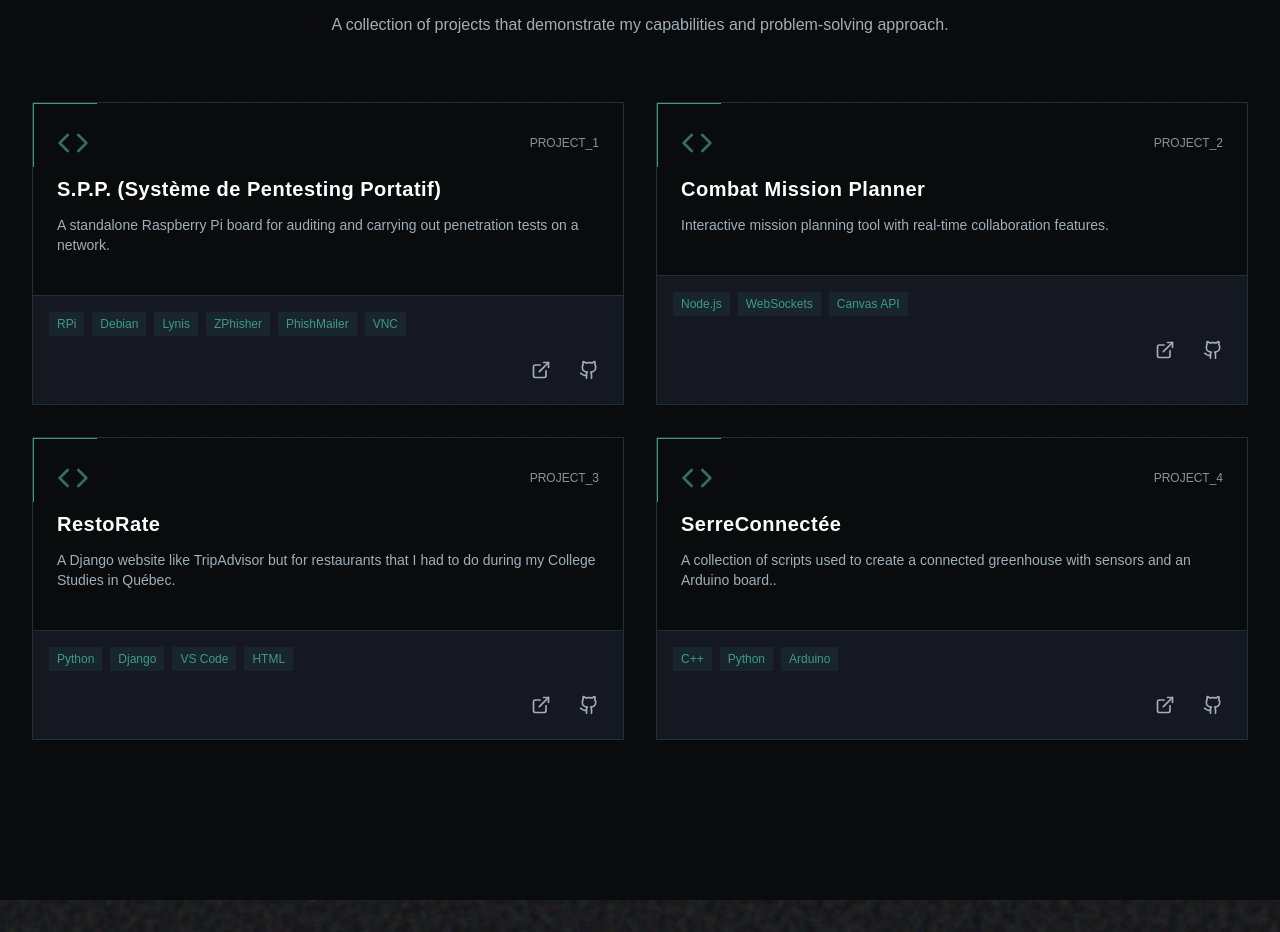
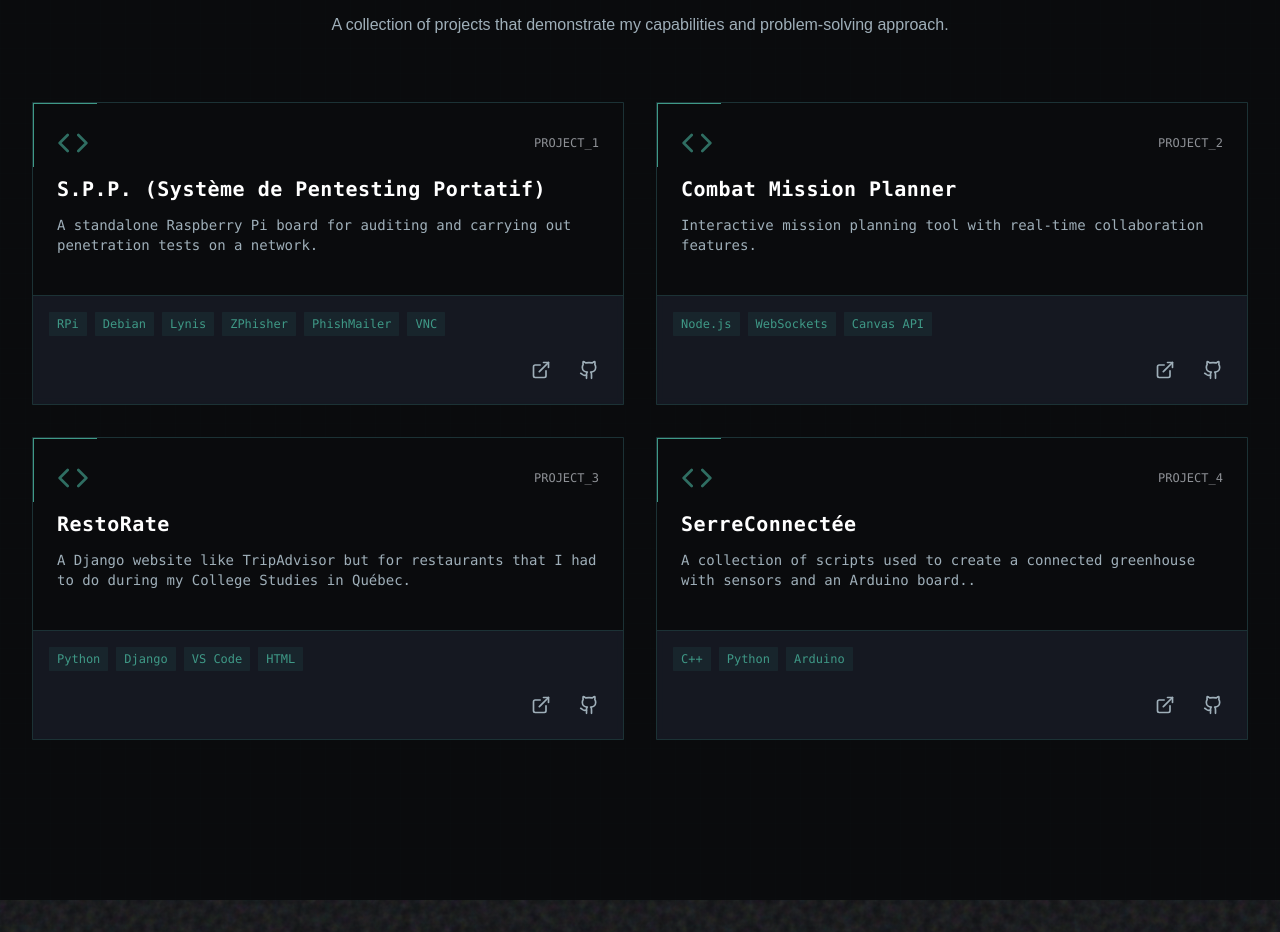
Before and after one commit to Coockiepickle/portfolio-mw-en, a React (Vite) app: page / in a window 1280 px wide. Shown: the part 1820-2752 px from the top of the page. Built offline with nearby package versions, Linux system fonts and the light colour scheme.

Commit message:
Add project animation
Implement an animation for project titles, displaying characters one by one on hover, similar to a hacker cracking a code.

```diff
--- a/src/components/Projects.tsx
+++ b/src/components/Projects.tsx
@@ -1,7 +1,61 @@
-
 import { useEffect, useState } from 'react';
 import { Briefcase, Link2, Github, ExternalLink, Code } from 'lucide-react';
 import { cn } from '@/lib/utils';
+
+const getRandomChar = () => {
+  const chars = "ABCDEFGHIJKLMNOPQRSTUVWXYZ0123456789!@#$%^&*()_+-=[]{}|;:,./<>?";
+  return chars.charAt(Math.floor(Math.random() * chars.length));
+};
+
+const CodeCracker = ({ text, className }: { text: string, className?: string }) => {
+  const [displayText, setDisplayText] = useState(text);
+  const [isDecoding, setIsDecoding] = useState(false);
+
+  useEffect(() => {
+    if (!isDecoding) return;
+
+    let iteration = 0;
+    const originalText = text;
+    const totalIterations = text.length * 3; // Multiplie par 3 pour plus d'effet
+
+    const interval = setInterval(() => {
+      setDisplayText(prevText => {
+        const progress = Math.min(iteration / totalIterations, 1);
+        const completeChars = Math.floor(progress * originalText.length);
+
+        return originalText
+          .split('')
+          .map((char, index) => {
+            if (index < completeChars) return char;
+            return char === ' ' ? ' ' : getRandomChar();
+          })
+          .join('');
+      });
+
+      iteration++;
+
+      if (iteration > totalIterations) {
+        clearInterval(interval);
+        setDisplayText(originalText);
+      }
+    }, 30);
+
+    return () => clearInterval(interval);
+  }, [isDecoding, text]);
+
+  return (
+    <div
+      className={cn("font-mono", className)}
+      onMouseEnter={() => setIsDecoding(true)}
+      onMouseLeave={() => {
+        setIsDecoding(false);
+        setDisplayText(text);
+      }}
+    >
+      {displayText}
+    </div>
+  );
+};
 
 const Projects = () => {
   const [isVisible, setIsVisible] = useState(false);
@@ -89,13 +143,18 @@ const Projects = () => {
               <div className="relative p-6 bg-mw-darker">
                 <div className="flex items-center justify-between mb-4">
                   <Code className="w-8 h-8 text-mw-green opacity-70 group-hover:opacity-100 transition-opacity duration-300" />
-                  <div className="text-xs text-mw-lightgray">{`PROJECT_${index + 1}`}</div>
+                  <CodeCracker
+                    text={`PROJECT_${index + 1}`}
+                    className="text-xs text-mw-lightgray"
+                  />
                 </div>
 
                 <h3 className="text-xl font-semibold text-white mb-3 group-hover:text-mw-green transition-colors">
-                  {project.title}
+                  <CodeCracker text={project.title} />
                 </h3>
-                <p className="text-sm text-mw-light mb-4">{project.description}</p>
+                <p className="text-sm text-mw-light mb-4">
+                  <CodeCracker text={project.description} />
+                </p>
 
                 {/* Tactical UI elements */}
                 <div className="absolute top-0 left-0 w-16 h-px bg-mw-green group-hover:w-full transition-all duration-500"></div>
@@ -109,7 +168,7 @@ const Projects = () => {
                       key={tagIndex}
                       className="px-2 py-1 bg-mw-green bg-opacity-10 text-mw-green text-xs rounded-sm transition-all duration-300 hover:bg-opacity-30 hover:shadow-sm hover:shadow-mw-green group-hover:border border-mw-green/50"
                     >
-                      {tag}
+                      <CodeCracker text={tag} />
                     </span>
                   ))}
                 </div>
```
